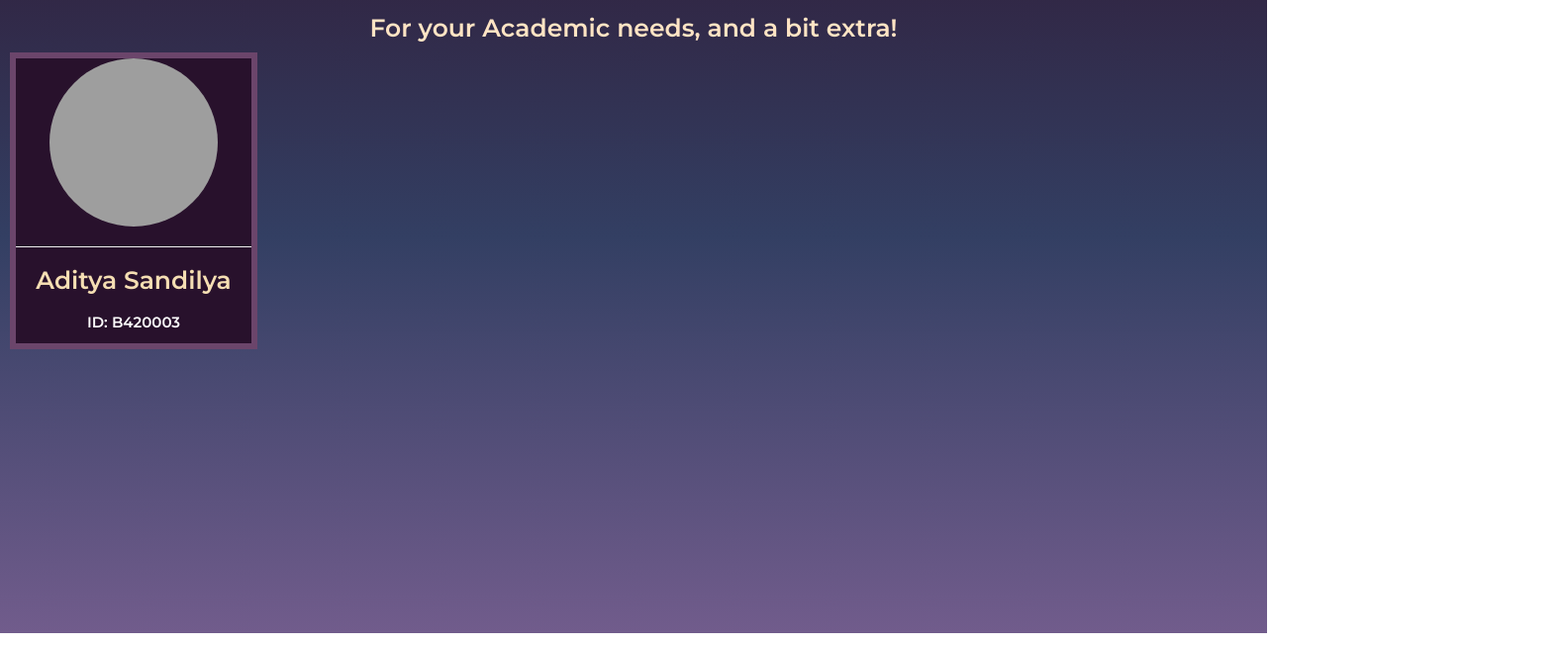
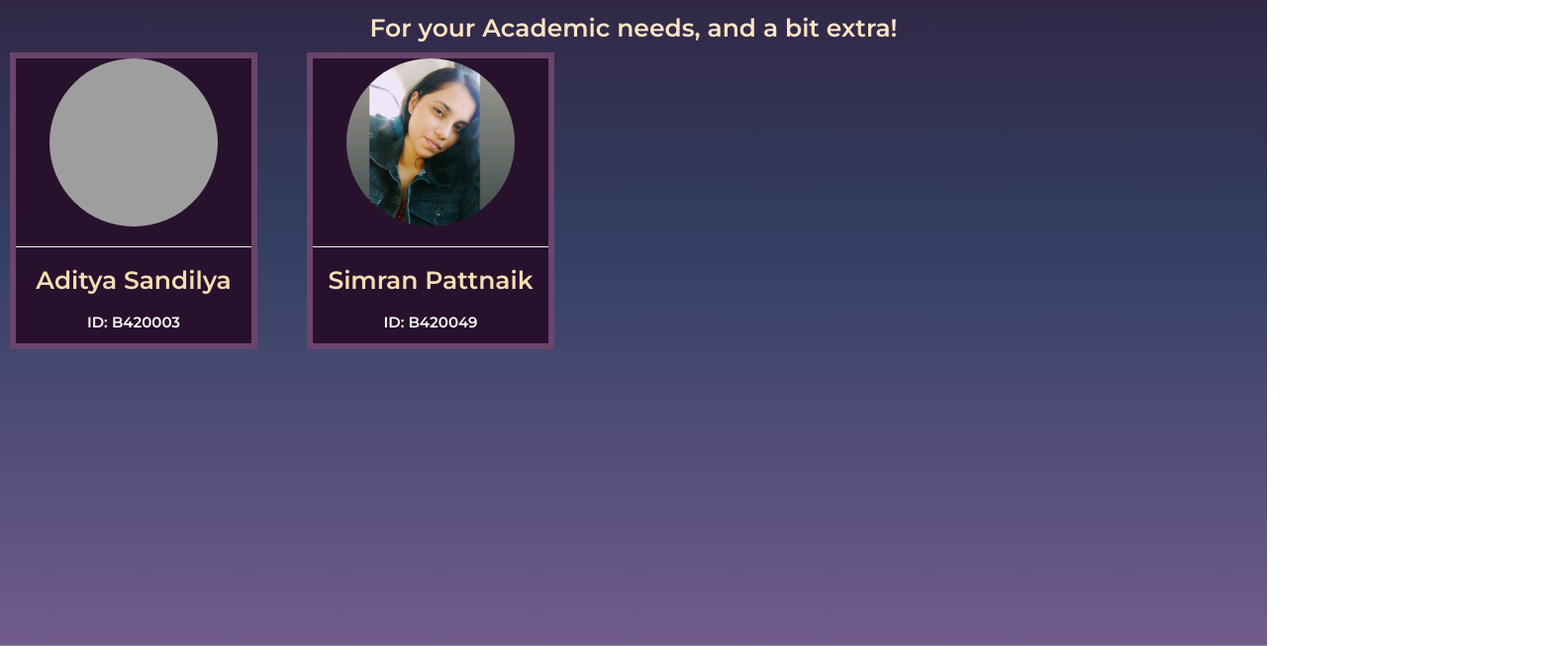
Before and after one commit to ipsitasatapathy/resources-page, a plain HTML site: page index.html in a window 1280 px wide. Shown: the part 160-813 px from the top of the page at 99% size, 1580 px wide, since content can reach past the window. Drawn offline with nearby package versions, Linux system fonts and the light colour scheme; grey boxes are pictures that could not be loaded.

Commit message:
added another tile

```diff
--- a/index.html
+++ b/index.html
@@ -63,6 +63,36 @@
             </div>
           </div>
         </div>
+        <div class="second-plate">
+        <div class="flip-card" >
+          <div class="flip-card-inner">
+            <div class="flip-card-front">
+              <img src="m - Simran Pattnaik.jfif" alt="Avatar" class="img">
+              <hr>
+              <h3 class="name">Simran Pattnaik</h1>
+
+              <h3 class="id">ID: B420049</h3>
+            </div>
+            <div class="flip-card-back" style="width:250px;height:300px;" >
+              <div class="tag">TAGLINE SHORT</div>
+                <div class="skills">
+                <h3>Skills:</h3>
+                  <p class="para">Competitive Programming
+                  <br>
+                  Web Development
+                  <br>
+                  Machine Learning</p>
+                </div>
+                <div class="achievements">
+                  <h3>Achievements:</h3>
+                  <p class="para">Google Kickstart Round 2, Dogs don't bite me
+                  </p>
+                </div>
+                <div class="contact">Contact through: Whatsapp, Mail, Instagram</div>
+            </div>
+          </div>
+        </div>
+        </div>
       </div>
 </body>
 </html>
--- a/style.css
+++ b/style.css
@@ -149,3 +149,8 @@
     height:170px;
     border-radius: 50rem;
   }
+div.second-plate{
+  position: relative;
+  left: 300px;
+  bottom: 300px;
+}
```
Also changed, not shown: m - Simran Pattnaik.jfif (added).
